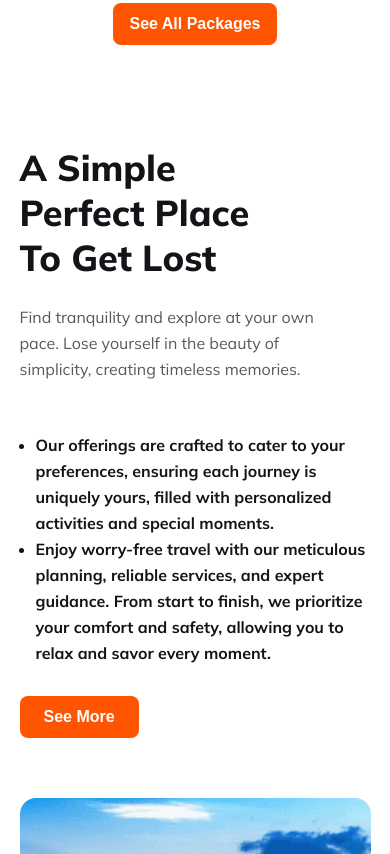
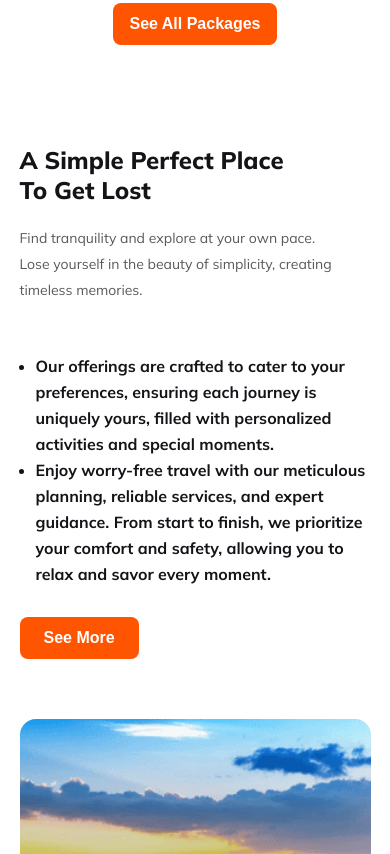
Before and after one commit to ShejanMahamud/PH-A02, a plain HTML site: page index.html in a window 390 px wide. Shown: the part 7530-8384 px from the top of the page. Drawn offline with nearby package versions, Linux system fonts and the light colour scheme.

Commit message:
fixed responsive on mobile good night!

```diff
--- a/index.html
+++ b/index.html
@@ -485,8 +485,8 @@
       <!-- video sec start -->
       <section class="video-sec">
         <div class="video-sec-left">
-          <h1 class="common-h1">A Simple Perfect Place To Get Lost</h1>
-          <p class="common-p">
+          <h1 class="video-sec-h1">A Simple Perfect Place To Get Lost</h1>
+          <p class="video-sec-p">
             Find tranquility and explore at your own pace. Lose yourself in the
             beauty of simplicity, creating timeless memories.
           </p>
--- a/styles/style.css
+++ b/styles/style.css
@@ -679,18 +679,28 @@ body {
   align-items: center;
   gap: 50px;
 }
-.video-sec-left > h1 {
+
+.video-sec-h1 {
+  color: var(--heading-color);
+  font-size: 40px;
+  font-weight: 800;
+  margin-bottom: 20px;
   width: 80%;
 }
-.video-sec-left > p {
+.video-sec-p {
   width: 100%;
+  color: rgba(19, 19, 24, 0.7);
+  font-size: 16px;
+  font-weight: 400;
+  line-height: 26px;
+  margin-bottom: 50px;
 }
 .video-sec-left-list {
   color: var(--heading-color);
   font-size: 16px;
   font-weight: 700;
   line-height: 26px;
-  margin-left: 30px;
+  margin-left: 16px;
   margin-bottom: 30px;
 }
 .video-sec-right {
@@ -1009,6 +1019,18 @@ input[type="email"]:focus {
   .deals-h1 {
     font-size: 24px;
   }
+  .video-sec-h1 {
+    font-size: 24px;
+  }
+  .video-sec-p {
+    font-size: 14px;
+  }
+  .reviews-h1 {
+    font-size: 24px;
+  }
+  .reviews-p {
+    font-size: 14px;
+  }
 }
 @media screen and (max-width: 600px) {
   /* header part */
```
